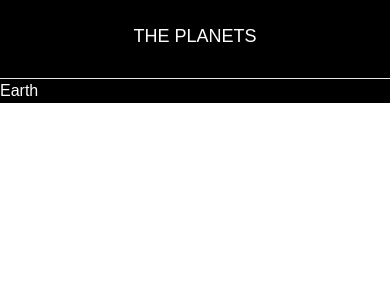
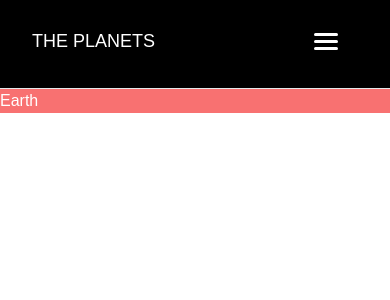
Before and after one commit to zura445/Planets, a React (Vite) app: page /Earth in a window 390 px wide. Shown: the top 300 px of the page. Built offline with nearby package versions, Linux system fonts and the light colour scheme.

Commit message:
add burger menu

```diff
--- a/src/components/Header.tsx
+++ b/src/components/Header.tsx
@@ -1,29 +1,96 @@
+import React, { useState } from "react";
 import data from "../data.json";
-import { Link } from "react-router-dom";
+import { Link, useLocation } from "react-router-dom";
 
-function Header() {
+const Header: React.FC = () => {
+  const [isOpen, setIsOpen] = useState<boolean>(false);
+  const location = useLocation();
+
+  const toggleMenu = () => {
+    setIsOpen(!isOpen);
+  };
+
   return (
     <header>
       <nav>
-        <div className="md:flex block justify-between pt-[22px] px-8 border-b pb-7">
-          <div className="text-lg md:block text-center text-white">
-            THE PLANETS
+        <div className="flex justify-between items-center pt-[22px] px-8 border-b pb-7">
+          <div className="text-lg text-center text-white">THE PLANETS</div>
+          <div className="sm:hidden">
+            <button
+              onClick={toggleMenu}
+              className="focus:outline-none bg-black"
+              type="button"
+              aria-label={isOpen ? "Close menu" : "Open menu"}
+            >
+              <svg
+                width="24"
+                height="17"
+                viewBox="0 0 24 17"
+                fill="none"
+                xmlns="http://www.w3.org/2000/svg"
+                aria-hidden="true"
+              >
+                <rect
+                  width="24"
+                  height="3"
+                  rx="1.5"
+                  fill={isOpen ? "#979797" : "#FFFFFF"}
+                />
+                <rect
+                  y="7"
+                  width="24"
+                  height="3"
+                  rx="1.5"
+                  fill={isOpen ? "#979797" : "#FFFFFF"}
+                />
+                <rect
+                  y="14"
+                  width="24"
+                  height="3"
+                  rx="1.5"
+                  fill={isOpen ? "#979797" : "#FFFFFF"}
+                />
+              </svg>
+            </button>
           </div>
-          <ul className="hidden sm:flex gap-8 text-xs items-center">
-            {data.map((planet, index) => {
-              return (
-                <li className="" key={index}>
-                  <Link className="text-white" to={`/${planet.name}`}>
-                    {planet.name}
-                  </Link>
-                </li>
-              );
-            })}
+
+          {/* დესკტოპის მენიუ */}
+          <ul className="hidden sm:flex lg:gap-14 gap-10 text-xs items-center">
+            {data.map((planet, index) => (
+              <li key={index}>
+                <Link
+                  className={`text-white`}
+                  to={`/${planet.name.toLowerCase()}`}
+                >
+                  {planet.name}
+                </Link>
+              </li>
+            ))}
           </ul>
         </div>
+
+        {isOpen && (
+          <ul className="sm:hidden py-2">
+            {data.map((planet, index) => (
+              <li key={index} className="px-8 py-2">
+                <Link
+                  className={`text-white hover:text-gray-300 ${
+                    location.pathname === `/${planet.name.toLowerCase()}`
+                      ? "font-bold"
+                      : ""
+                  }`}
+                  to={`/${planet.name.toLowerCase()}`}
+                  onClick={() => setIsOpen(false)}
+                >
+                  {planet.name}
+                </Link>
+              </li>
+            ))}
+          </ul>
+        )}
       </nav>
     </header>
   );
-}
+};
 
 export default Header;
--- a/src/components/Planet.tsx
+++ b/src/components/Planet.tsx
@@ -7,7 +7,9 @@ function Planet() {
 
   const planet = data.find((planetObg) => planetObg.name === planetName);
 
-  return <div className="text-white">{planet?.name}</div>;
+  console.log(planetName);
+
+  return <div className="text-white bg-red-400">{planet?.name}</div>;
 }
 
 export default Planet;
```
